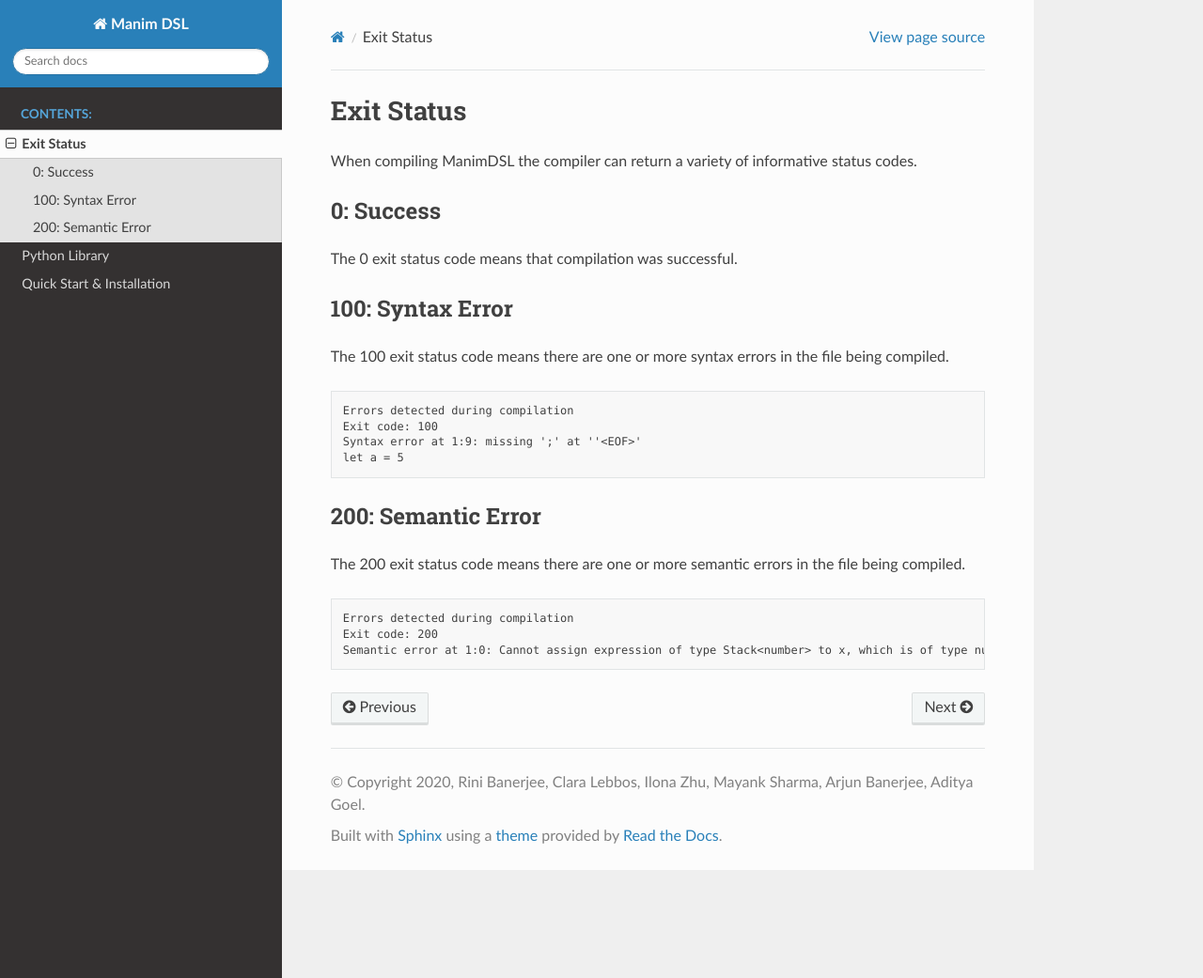
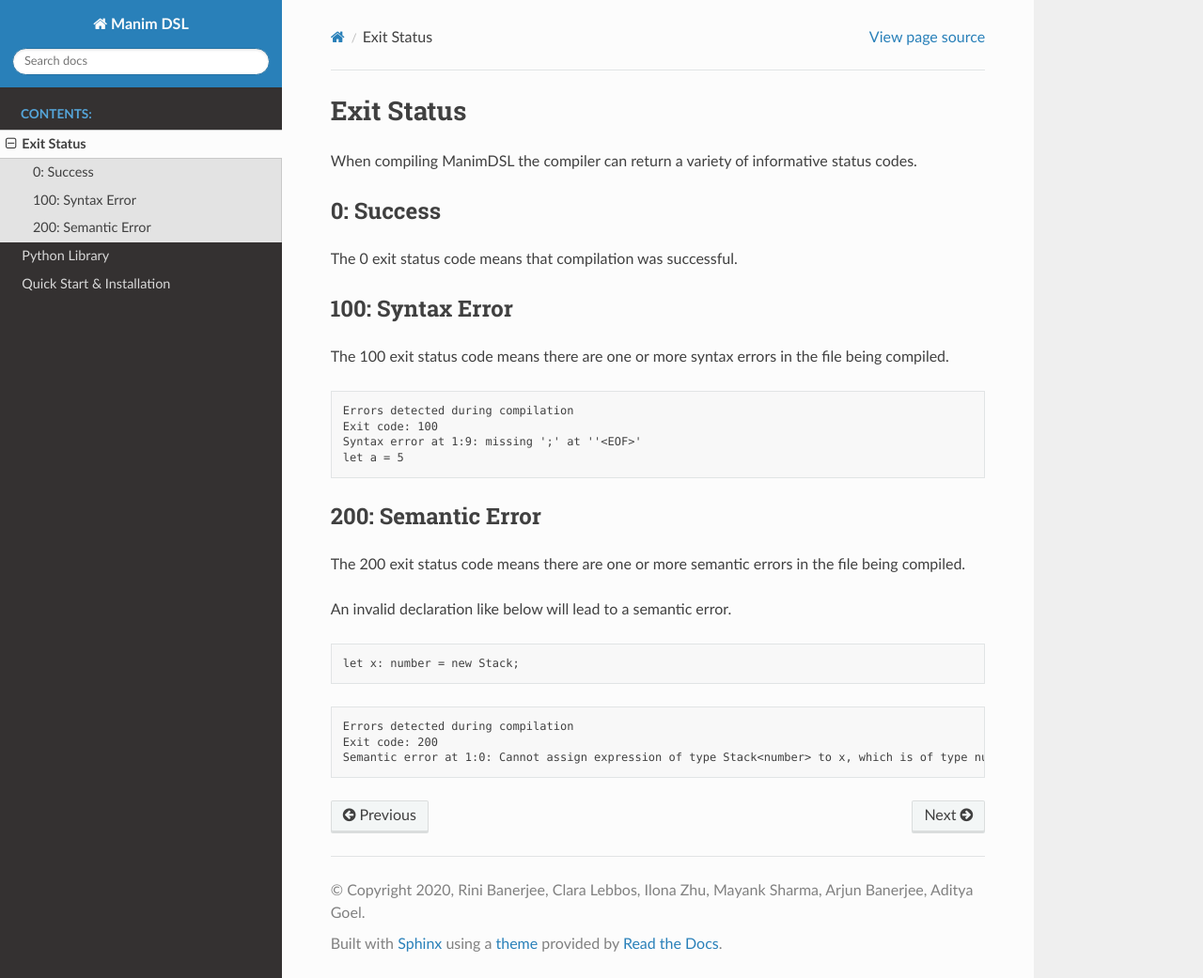
Before and after one commit to VAlgoLang/valgolang.github.io, a Sphinx documentation site: the page built from source/exitcodes.rst, in a window 1280 px wide and 1041 px high. Shown: the whole window at 94% size. Built offline with Sphinx 7.4.7 and the Read the Docs theme 2.0.0, drawn with Linux system fonts in a browser that asks for light colours.

Commit message:
Update exitcodes.rst

```diff
--- a/source/exitcodes.rst
+++ b/source/exitcodes.rst
@@ -25,6 +25,12 @@
 
 The 200 exit status code means there are one or more semantic errors in the file being compiled.
 
+An invalid declaration like below will lead to a semantic error.
+
+.. code :: none
+
+    let x: number = new Stack;
+
 .. code :: none
 
     Errors detected during compilation
```
